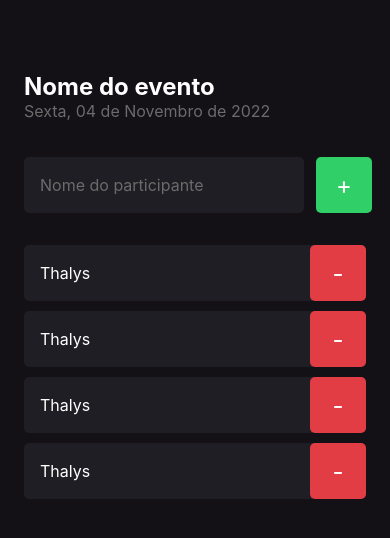
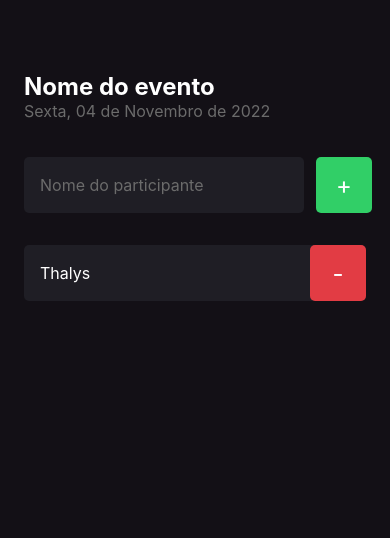
Before and after one commit to Thalys001/imhere, a React Native app: screen / in a window 390 px wide. Shown: the top 538 px of the page. Built offline with nearby package versions, Linux system fonts and the light colour scheme.

Commit message:
feat: adding props and remove function

```diff
--- a/src/components/Participant/index.tsx
+++ b/src/components/Participant/index.tsx
@@ -2,17 +2,22 @@
 
 import { styles } from './styles'
 
-export function Participant() {
+type Props = {
+  name: string;
+  onRemove: () => void;
+}
+
+export function Participant({ name, onRemove }: Props) {
   return (
     <View style={styles.container}>
       <Text style={styles.name}>
-        Thalys
+        {name}
       </Text>
-      <TouchableOpacity style={styles.button}>
-          <Text style={styles.buttonText}>
-            -
-          </Text>
-        </TouchableOpacity>
+      <TouchableOpacity style={styles.button} onPress={onRemove}>
+        <Text style={styles.buttonText}>
+          -
+        </Text>
+      </TouchableOpacity>
     </View>
   )
 }
--- a/src/screens/Home/index.tsx
+++ b/src/screens/Home/index.tsx
@@ -7,8 +7,13 @@
 export function Home() {
   function handleParticipantAdd() {
     console.log('adicionar');
+  }
+
+  function handleParticipantRemove(name: string) {
+    console.log(`remover ${name}`);
 
   }
+
   return (
     <View style={styles.container}>
       <Text style={styles.eventName}>
@@ -32,10 +37,7 @@
         </TouchableOpacity>
       </View>
 
-      <Participant/>
-      <Participant/>
-      <Participant/>
-      <Participant/>
+      <Participant name='Thalys' onRemove={() => handleParticipantRemove('Thalys')} />
     </View>
   )
 }
```
